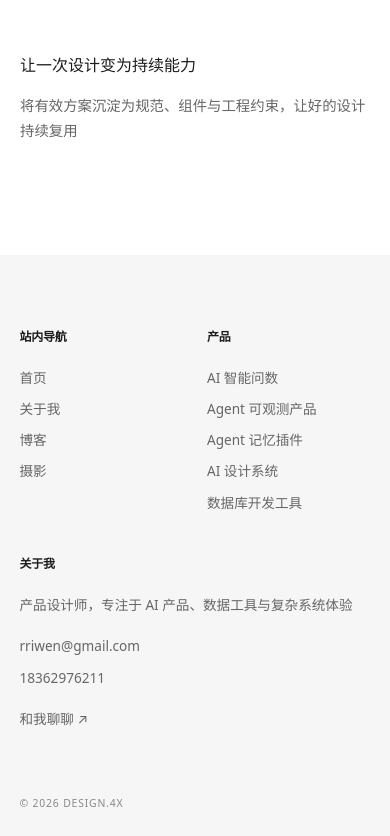
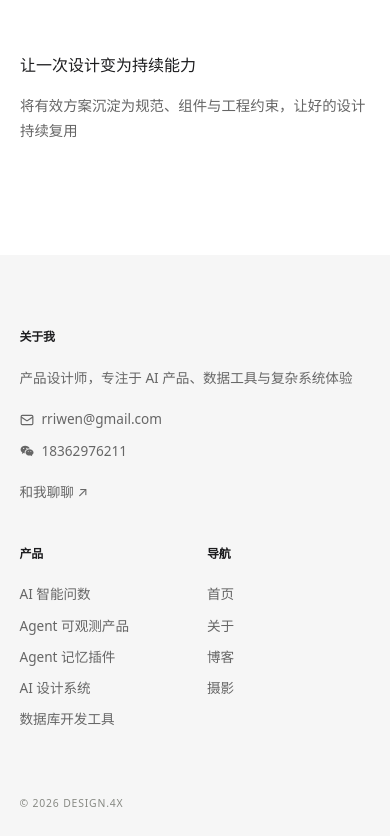
Before and after one commit to rriwen/renwenqian-resume, a React (Vite) app in the folder frontend/: page / in a window 390 px wide. Shown: the part 3833-4669 px from the top of the page. Built offline with nearby package versions, Linux system fonts and the light colour scheme; no server answers.

Commit message:
Refine portfolio navigation, footer, and bilingual content

```diff
--- a/frontend/src/components/Icons.tsx
+++ b/frontend/src/components/Icons.tsx
@@ -27,6 +27,15 @@ export function IconMail({ size = 14 }: { size?: number }) {
     <svg width={size} height={size} viewBox="0 0 24 24" fill="none" stroke="currentColor" strokeWidth="2" aria-hidden>
       <rect x="2" y="4" width="20" height="16" rx="2" />
       <path d="m22 7-8.97 5.7a1.94 1.94 0 0 1-2.06 0L2 7" />
+    </svg>
+  )
+}
+
+export function IconWeChat({ size = 14 }: { size?: number }) {
+  return (
+    <svg width={size} height={size} viewBox="0 0 24 24" fill="currentColor" aria-hidden>
+      <path d="M9 3C4.58 3 1 5.91 1 9.5c0 2.02 1.14 3.83 2.93 5.02L3.2 17l2.9-1.45c.66.2 1.36.34 2.09.41A6.77 6.77 0 0 1 8 14.4C8 10.6 11.75 7.5 16.35 7.5h.28C15.6 4.89 12.58 3 9 3Zm-2.7 5.5a1 1 0 1 1 0-2 1 1 0 0 1 0 2Zm5.4 0a1 1 0 1 1 0-2 1 1 0 0 1 0 2Z" />
+      <path d="M16.35 9C12.57 9 9.5 11.42 9.5 14.4s3.07 5.4 6.85 5.4c.69 0 1.36-.08 1.99-.24L21 21l-.63-2.33C22 17.68 23.2 16.15 23.2 14.4c0-2.98-3.07-5.4-6.85-5.4Zm-2.3 4.65a.85.85 0 1 1 0-1.7.85.85 0 0 1 0 1.7Zm4.6 0a.85.85 0 1 1 0-1.7.85.85 0 0 1 0 1.7Z" />
     </svg>
   )
 }
--- a/frontend/src/components/SiteFooter.tsx
+++ b/frontend/src/components/SiteFooter.tsx
@@ -1,6 +1,7 @@
 import { Link } from 'react-router-dom'
 import { getProjectTitle, projects } from '../data/projects'
 import { useLanguage } from '../i18n/LanguageContext'
+import { IconMail, IconWeChat } from './Icons'
 
 export function SiteFooter() {
   const { locale } = useLanguage()
@@ -9,12 +10,12 @@ export function SiteFooter() {
     <footer className="site-footer-redesign">
       <div className="site-footer-inner">
         <div className="footer-columns">
-          <div>
-            <h3>{locale === 'zh' ? '站内导航' : 'Navigation'}</h3>
-            <Link to="/">{locale === 'zh' ? '首页' : 'Home'}</Link>
-            <Link to="/about">{locale === 'zh' ? '关于我' : 'About me'}</Link>
-            <Link to="/blog">{locale === 'zh' ? '博客' : 'Journal'}</Link>
-            <Link to="/photography">{locale === 'zh' ? '摄影' : 'Photography'}</Link>
+          <div className="footer-about">
+            <h3>{locale === 'zh' ? '关于我' : 'About me'}</h3>
+            <p>{locale === 'zh' ? '产品设计师，专注于 AI 产品、数据工具与复杂系统体验' : 'Product designer focused on AI products, data tools, and complex systems.'}</p>
+            <a className="footer-contact-link" href="mailto:rriwen@gmail.com"><IconMail /><span>rriwen@gmail.com</span></a>
+            <a className="footer-contact-link" href="tel:18362976211"><IconWeChat /><span>18362976211</span></a>
+            <a href="#chat">{locale === 'zh' ? '和我聊聊 ↗' : 'Chat with me ↗'}</a>
           </div>
           <div>
             <h3>{locale === 'zh' ? '产品' : 'Products'}</h3>
@@ -27,11 +28,11 @@ export function SiteFooter() {
             ))}
           </div>
           <div>
-            <h3>{locale === 'zh' ? '关于我' : 'About me'}</h3>
-            <p>{locale === 'zh' ? '产品设计师，专注于 AI 产品、数据工具与复杂系统体验' : 'Product designer focused on AI products, data tools, and complex systems.'}</p>
-            <a href="mailto:rriwen@gmail.com">rriwen@gmail.com</a>
-            <a href="tel:18362976211">18362976211</a>
-            <a href="#chat">{locale === 'zh' ? '和我聊聊 ↗' : 'Chat with me ↗'}</a>
+            <h3>{locale === 'zh' ? '导航' : 'Navigation'}</h3>
+            <Link to="/">{locale === 'zh' ? '首页' : 'Home'}</Link>
+            <Link to="/about">{locale === 'zh' ? '关于' : 'About'}</Link>
+            <Link to="/blog">{locale === 'zh' ? '博客' : 'Journal'}</Link>
+            <Link to="/photography">{locale === 'zh' ? '摄影' : 'Photography'}</Link>
           </div>
         </div>
         <div className="footer-copyright"><span>© {new Date().getFullYear()} DESIGN.4X</span></div>
--- a/frontend/src/content/about.ts
+++ b/frontend/src/content/about.ts
@@ -181,6 +181,8 @@ function parseProjectArticle(lines: string[]): AboutProjectEntry {
   let role = ''
   let period = ''
   let content = ''
+  let readingContent = false
+  let readingGoal = false
   let goal = ''
   const contentLines: string[] = []
   let section: 'responsibilities' | 'achievements' | null = null
@@ -191,7 +193,7 @@ function parseProjectArticle(lines: string[]): AboutProjectEntry {
 
   for (const rawLine of lines) {
     const line = rawLine.trim()
-    if (!line) continue
+    if (!line) { if (readingContent) contentLines.push(''); if (readingGoal) goal += '\n'; continue }
 
     if (line.startsWith('>')) {
       const value = line.slice(1).trim()
@@ -206,24 +208,32 @@ function parseProjectArticle(lines: string[]): AboutProjectEntry {
 
     const contentMatch = line.match(/^(?:\*\*)?(?:内容|项目背景|Content|Project background)[:：]?(?:\*\*)?\s*(.*)$/i)
     if (contentMatch) {
-      content = contentMatch[1].trim()
+      contentLines.push(rawLine)
+      readingContent = true
+      readingGoal = false
       section = null
       continue
     }
 
     const goalMatch = line.match(/^(?:\*\*)?(?:目标|项目目标|Goal|Project goal)[:：]?(?:\*\*)?\s*(.*)$/i)
     if (goalMatch) {
+      readingContent = false
+      readingGoal = true
       goal = goalMatch[1].trim()
       section = null
       continue
     }
 
     if (/^(?:\*\*)?(?:我主要负责|主要负责|负责|Responsibilities)[:：]?(?:\*\*)?\s*$/.test(line)) {
+      readingContent = false
+      readingGoal = false
       section = 'responsibilities'
       continue
     }
 
     if (/^(?:\*\*)?(?:业绩|成果|Achievements)[:：]?(?:\*\*)?\s*$/.test(line)) {
+      readingContent = false
+      readingGoal = false
       section = 'achievements'
       continue
     }
@@ -239,10 +249,11 @@ function parseProjectArticle(lines: string[]): AboutProjectEntry {
       continue
     }
 
-    if (!section && !content) contentLines.push(line)
+    if (readingContent) contentLines.push(rawLine)
+    if (readingGoal) goal += '\n' + rawLine
   }
 
-  if (!content) content = contentLines.join(' ').trim()
+  if (!content) content = contentLines.join('\n').trim()
 
   return {
     title: '',
--- a/frontend/src/content/about/zh.md
+++ b/frontend/src/content/about/zh.md
@@ -1,6 +1,6 @@
 # 我做过什么
 
-近 5 年聚焦 AI 产品、智能问数、数据工具与设计工程化，具备产品规划与体验设计的双重视角。擅长基于业务目标、用户研究和客户反馈参与产品能力规划，协同团队完成产品从 0 到 1 的落地和体验打磨。
+近 5 年聚焦 AI 产品、智能问数、数据开发工具与设计工程化，具备产品规划与体验设计的双重视角。擅长基于业务目标和用户研究，参与产品能力规划，协同团队完成产品从 0 到 1 的落地和体验打磨。
 
 熟悉 Agent 任务执行原理、语义层解析、工具调用和结果反馈设计，能将 AI 能力转化为可理解、可干预、结果可信的人机交互流程。
 
@@ -8,18 +8,17 @@
 
 ## 核心工作经历
 
-### 高级产品体验设计师
+### 高级体验设计师（AI 产品设计）
 
 蚂蚁集团 · OceanBase
 
 > 2021/07 – 至今
 
-- **AI 产品规划与迭代：** 基于业务目标、用户研究、客户反馈，识别产品机会与体验问题，参与智能问数、Agent 可观测平台等产品的能力规划、需求拆解和迭代推进，推动产品从 0 到 1 孵化落地并持续优化；
+- **产品迭代规划：** 基于业务目标、用户研究，识别产品机会，参与 AI 智能问数、Agent 可观测平台等产品能力规划、需求拆解和迭代推进，推动产品从 0 到 1 孵化落地并持续优化；
 - **用户增长设计：** 围绕商业目标设计从官网获客、产品首次使用、注册转化到付费承接的完整链路，优化落地页、产品入口、首个任务引导与关键注册触点，建立漏斗指标并持续定位各环节流失，逐步提升付费转化率；
-- **Agent 产品体验设计：** 负责 AI 产品及复杂数据库开发、运维工具的用户流程、交互架构与 UI 设计；负责 Agent 与人的协作链路，以及任务执行过程中的状态反馈与干预机制设计，提升任务完成率、结果准确性与问题定位效率；
-- **体验度量与数据驱动：** 结合用户研究、埋点数据和 AI 洞察建立设计验证闭环，推动问数产品采纳率、数据库运维平台自助率和数据开发产品满意度持续提升，并支持产品用户规模实现翻倍；
+- **产品体验设计：** 负责 AI 产品、数据开发工具、运维平台等用户流程、交互架构与 UI 设计；负责 Agent 与人的协作链路，以及任务执行过程中的状态反馈与干预机制设计，提升任务完成率、结果准确性与问题定位效率；
+- **体验数据度量：** 结合用户研究、埋点数据和 AI 洞察建立设计验证闭环，推动问数产品采纳率、数据库运维平台自助率和数据开发产品满意度持续提升，并支持产品用户规模实现翻倍；
 - **设计工程化建设：** 推动 Design Token、Figma 组件库 Code Connect、组件库 Skill、DESIGN.md 和自动化视觉验收落地，提升设计规范、组件资产与前端实现之间的一致性和交付效率；
-- **跨团队协作与产品推进：** 协同产品、设计、研发、销售及客户服务团队，推动复杂产品从客户场景分析、需求定义、方案设计到开发上线和持续迭代。
 
 ### 产品设计师
 
@@ -55,14 +54,16 @@
 
 > 2025.06-至今
 
-项目背景：智能问数从技术验证进入商业化探索。早期版本虽然能够生成 SQL 和报表，但在指标、维度和时间口径理解上存在不稳定，用户无法判断结果是否可信，出错后也缺少有效修正路径，导致核心场景的 AI 结果采纳率较低。同时，结果形态单一，难以覆盖明细分析、经营监控和业务展示等实际需求。
+**项目背景：** 面向企业数据工程师和业务分析师的企业级数据分析 Agent 平台，支持用户通过自然语言完成数据查询与 SQL 生成、知识检索与语义理解、Notebook 数据加工、智能生成报告报表数据大屏等产物、自动化工作流构建，以及基于已有产物继续分析和预测及修改。产品核心价值主张是：智能产物不是对话的终点，而是下一轮分析的上下文和协作对象。
 
-项目目标：围绕商业化交付，提升核心场景下的结果采纳率和任务完成率，降低人工修正与解释成本，并支持产品进入付费客户交付。
+项目目标：围绕产品价值交付与 SaaS 商业化探索，设计从首次体验到持续使用、付费转化的完整用户旅程。
+
+- **Agent 体验设计：** 通过准确的上下文理解、透明可干预的执行过程，以及可持续分析和复用的产物，让用户理解、信任并采用 AI 结果，融入真实业务工作流。
+- **SaaS 用户增长：** 打通官网获客、首次使用、注册与付费链路，通过首个任务引导和关键价值反馈，帮助用户快速体验产品价值，提升激活、留存与付费转化。
 
 我主要负责：
 - **Agent 对话体验：** 主导问题输入、意图识别、指标 / 维度 / 时间确认、任务执行、结果生成和多轮调整流程；
 - **结果应用设计：** 围绕明细分析、经营监控和业务展示场景，设计多维表格、仪表盘和数据大屏等结果生成方式；
-- **准确率优化协同：** 基于高频失败场景和客户交付反馈，优先解决指标口径、时间识别、结果形态和 SQL 校验问题，协同研发团队推进优化；
 - **过程解释与人工干预：** 设计任务状态、执行步骤、异常反馈、结果说明和参数修改机制，帮助用户理解并修正 AI 结果；
 - **用户增长设计：** 围绕商业化目标梳理从官网引流、产品首次使用、注册转化到付费的完整链路；设计落地页与产品入口、首个任务引导、价值反馈和注册触点，建立从获客到付费的漏斗指标，并协同市场、产品与销售持续优化转化路径。
 
@@ -71,7 +72,7 @@
 - **完成 5+ 家付费客户交付：** 支持产品从技术验证、内部试点进入商业化交付；
 
 
-### 数据库运维和开发产品矩阵
+### 数据开发产品矩阵
 
 > 体验设计师
 
--- a/frontend/src/index.css
+++ b/frontend/src/index.css
@@ -586,18 +586,18 @@ h1, h2, h3, h4 { letter-spacing: -0.02em; }
 .product-tags { display: flex; flex-wrap: wrap; gap: .55rem; margin-top: .75rem; }
 .product-tags span { display: inline-flex; align-items: center; min-height: 28px; padding: 0 .75rem; border: 1px solid var(--work-rule); border-radius: 999px; color: var(--work-muted); font-size: .72rem; }
 .product-tags .tag-highlight { border-color: var(--work-rule); background: transparent; color: var(--work-text); }
-.home-perspective { display: grid; grid-template-columns: repeat(2, minmax(0, 1fr)); align-items: start; gap: clamp(3rem, 7vw, 7rem); margin: 0 -5vw; padding: 240px 5vw 160px; background: var(--page-bg); color: var(--text); }
+.home-perspective { display: grid; grid-template-columns: minmax(0, 1fr); align-items: start; gap: 3rem; margin: 0 -5vw; padding: 240px 5vw 160px; background: var(--page-bg); color: var(--text); }
 .home-perspective::after { content: none; }
-.home-perspective-intro { position: sticky; top: 8rem; }
+.home-perspective-intro { position: static; }
 .home-perspective-intro h2 { max-width: 620px; margin: 0; font-size: 28px; font-weight: 500; line-height: 1.3; letter-spacing: 0; text-wrap: balance; }
 .home-perspective-title-line { white-space: nowrap; }
 .home-type-word { display: inline-flex; position: relative; width: 3em; margin-inline: .4em; align-items: baseline; white-space: nowrap; }
-.home-type-word.is-en { width: 13.5ch; }
+.home-type-word.is-en { width: 7.5ch; }
 .home-type-cursor { display: inline-block; width: .48em; height: 3px; margin-left: .08em; background: #1769ff; transform: translateY(.08em); animation: home-type-cursor-blink .75s steps(1, end) infinite; }
 @keyframes home-type-cursor-blink { 0%, 45% { opacity: 1; } 46%, 100% { opacity: 0; } }
 @media (prefers-reduced-motion: reduce) { .home-type-cursor { display: none; animation: none; } }
 @media (max-width: 700px) { .home-perspective-title-line { white-space: normal; } }
-.home-perspective-list { display: flex; flex-direction: column; justify-self: end; width: max-content; max-width: min(100%, 500px); gap: 1.4rem; border: 0; }
+.home-perspective-list { display: flex; flex-direction: column; justify-self: start; width: 100%; max-width: 680px; gap: 1.4rem; border: 0; }
 .home-perspective-list article { padding: 0; border: 0; }
 .home-perspective-list article > div { display: flex; flex-direction: column; align-items: flex-start; gap: .5rem; }
 .home-perspective-list h3 { margin: 0; max-width: 620px; font-size: 1rem; font-weight: 500; line-height: 1.75; letter-spacing: 0; }
@@ -607,15 +607,17 @@ h1, h2, h3, h4 { letter-spacing: -0.02em; }
 .home-note a { font-size: .75rem; }
 .site-footer-redesign { width: 100%; box-sizing: border-box; padding: 4.5rem 5vw 1.5rem; background: color-mix(in srgb, var(--page-bg) 96%, var(--text) 4%); color: var(--text); }
 .site-footer-inner { width: 100%; max-width: var(--site-content-max); margin: 0 auto; }
-.footer-columns { display: grid; grid-template-columns: max-content max-content minmax(340px, 1fr); gap: 5rem; width: 100%; }
+.footer-columns { display: grid; grid-template-columns: minmax(340px, 1fr) max-content max-content; gap: 5rem; width: 100%; }
 .footer-columns > div { display: flex; flex-direction: column; align-items: flex-start; gap: .55rem; }
-.footer-columns > div:first-child { margin-right: 24px; }
-.footer-columns > div:last-child { width: min(380px, 100%); max-width: 100%; justify-self: end; }
+.footer-columns > .footer-about { width: min(380px, 100%); }
+.footer-columns > div:last-child { justify-self: end; }
 .footer-columns h3 { margin: 0 0 .7rem; font-size: .75rem; font-weight: 600; }
 .footer-columns a, .footer-columns p { margin: 0; color: var(--muted); font-size: .76rem; line-height: 1.55; }
-.footer-columns > div:last-child a[href^='mailto:'] { margin-top: .65rem; }
-.footer-columns > div:last-child a[href^='tel:'] { margin-bottom: .65rem; }
+.footer-columns > .footer-about a[href^='mailto:'] { margin-top: .65rem; }
+.footer-columns > .footer-about a[href^='tel:'] { margin-bottom: .65rem; }
 .footer-columns a:hover { color: #111; }
+.footer-contact-link { display: inline-flex; align-items: center; gap: .5rem; }
+.footer-contact-link svg { flex-shrink: 0; }
 .footer-columns p { max-width: 380px; }
 .footer-copyright { display: flex; justify-content: space-between; width: 100%; margin: 5rem 0 0; padding-top: 1rem; font-size: .65rem; letter-spacing: .08em; text-transform: uppercase; color: #888a84; }
 :root[data-theme='dark'] .site-footer-redesign { color: #f1f1eb; }
@@ -636,6 +638,17 @@ h1, h2, h3, h4 { letter-spacing: -0.02em; }
 }
 .header-menu-link { display: inline-block; font-weight: 500; border-bottom: 1px solid transparent; }
 .header-menu-link.is-active, .header-menu-link:hover { border-bottom-color: currentColor; }
+.header-projects { position: relative; }
+.header-projects::after { content: ""; position: absolute; top: 100%; left: -.9rem; width: 220px; height: 12px; }
+.header-projects-trigger { padding: 0; background: transparent; color: inherit; font: inherit; font-weight: 500; letter-spacing: inherit; cursor: pointer; }
+.site-header nav .header-project-list { position: absolute; top: calc(100% + 12px); left: -.9rem; min-width: 220px; margin: 0; padding: 1rem .5rem .5rem; list-style: none; display: grid; gap: .15rem; background: var(--page-bg); border: 1px solid var(--rule); border-radius: 8px; box-shadow: 0 8px 24px rgba(0,0,0,.08); text-transform: none; letter-spacing: normal; }
+.site-header nav .header-project-list[hidden] { display: none !important; }
+.header-project-list a { display: block; padding: .65rem .75rem; border-radius: 4px; white-space: nowrap; }
+.header-project-list a:hover, .header-project-list a:focus-visible, .header-project-list a[aria-current='page'] { background: var(--surface); }
+@media (max-width: 700px) {
+  .site-header nav .header-project-list { position: static; min-width: 0; margin-top: .6rem; padding: .25rem; box-shadow: none; }
+  .header-projects-trigger { font-size: .72rem; }
+}
 .header-actions { gap: .55rem; }
 .header-control { display: inline-flex; align-items: center; justify-content: center; min-height: 32px; padding: 0 .8rem; border: 1px solid rgba(10,10,10,.28); border-radius: 999px; color: var(--text); font-size: .68rem; line-height: 1; letter-spacing: .04em; }
 .header-chat-link { border-color: rgba(10,10,10,.28); }
@@ -650,7 +663,7 @@ h1, h2, h3, h4 { letter-spacing: -0.02em; }
 :root[data-theme='dark'] .header-control { border-color: rgba(241,241,235,.28); }
 :root[data-theme='dark'] .header-chat-link { border-color: rgba(241,241,235,.28); }
 :root[data-theme='dark'] .language-switch-control { border-color: rgba(241,241,235,.28); }
-@media (max-width: 700px) { .home-redesign { padding: 8rem 1.25rem 0; } .home-hero { grid-template-columns: 1fr; gap: 3.5rem; min-height: 0; padding-bottom: 5rem; } .home-ascii { height: 82vw; min-height: 300px; } .home-hero h1 { font-size: var(--font-size-title-display); } .home-hero-meta { flex-wrap: wrap; gap: .75rem 1.25rem; margin-top: 2.5rem; } .home-work { margin: 0 -1.25rem; padding: 4rem 1.25rem 5rem; } .products-grid { grid-template-columns: 1fr; gap: 4rem; } .products-intro { margin-bottom: 3rem; } .products-filters { gap: 1rem 1.4rem; } .home-perspective { gap: 4.5rem; margin: 0 -1.25rem; padding: 5rem 1.25rem 7rem; } .home-perspective::after { top: 4rem; right: 1.25rem; width: 58px; } .home-perspective-intro { display: block; padding: 0; } .home-perspective-intro h2 { max-width: calc(100% - 72px); font-size: var(--font-size-title-display); line-height: 1.2; } .home-perspective-list { grid-template-columns: 1fr; gap: 3rem; } .home-perspective-list article { padding: 0; } .home-perspective-list article > div { display: block; } .home-perspective-list h3 { margin-bottom: 1rem; } .home-perspective-list p { font-size: .9rem; line-height: 1.75; } .footer-columns { grid-template-columns: 1fr 1fr; gap: 2.5rem 1.5rem; } .footer-columns > div:last-child { grid-column: 1 / -1; } .footer-copyright { flex-direction: column; gap: .5rem; margin-top: 3rem; } .home-note { margin: 8rem 0 6rem; } }
+@media (max-width: 700px) { .home-redesign { padding: 8rem 1.25rem 0; } .home-hero { grid-template-columns: 1fr; gap: 3.5rem; min-height: 0; padding-bottom: 5rem; } .home-ascii { height: 82vw; min-height: 300px; } .home-hero h1 { font-size: var(--font-size-title-display); } .home-hero-meta { flex-wrap: wrap; gap: .75rem 1.25rem; margin-top: 2.5rem; } .home-work { margin: 0 -1.25rem; padding: 4rem 1.25rem 5rem; } .products-grid { grid-template-columns: 1fr; gap: 4rem; } .products-intro { margin-bottom: 3rem; } .products-filters { gap: 1rem 1.4rem; } .home-perspective { gap: 4.5rem; margin: 0 -1.25rem; padding: 5rem 1.25rem 7rem; } .home-perspective::after { top: 4rem; right: 1.25rem; width: 58px; } .home-perspective-intro { display: block; padding: 0; } .home-perspective-intro h2 { max-width: calc(100% - 72px); font-size: var(--font-size-title-display); line-height: 1.2; } .home-perspective-list { grid-template-columns: 1fr; gap: 3rem; } .home-perspective-list article { padding: 0; } .home-perspective-list article > div { display: block; } .home-perspective-list h3 { margin-bottom: 1rem; } .home-perspective-list p { font-size: .9rem; line-height: 1.75; } .footer-columns { grid-template-columns: 1fr 1fr; gap: 2.5rem 1.5rem; } .footer-columns > .footer-about { grid-column: 1 / -1; } .footer-copyright { flex-direction: column; gap: .5rem; margin-top: 3rem; } .home-note { margin: 8rem 0 6rem; } }
 @media (max-width: 700px) {
   .home-perspective { display: block; }
   .home-perspective-intro { position: static; }
```
Also changed, not shown: frontend/src/components/Header.tsx (+15 -1 lines), frontend/src/content/about/en.md (+21 -21 lines), frontend/src/pages/About.tsx (+13 -12 lines), frontend/src/pages/Home.tsx (+10 -10 lines).
